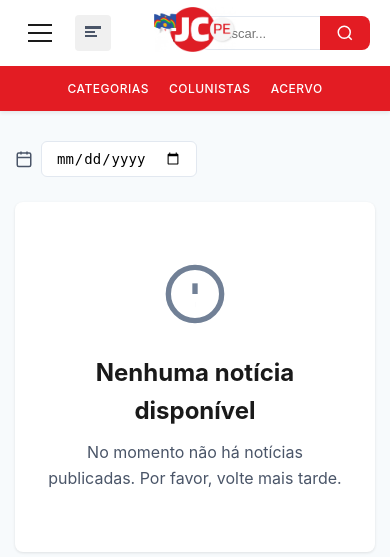
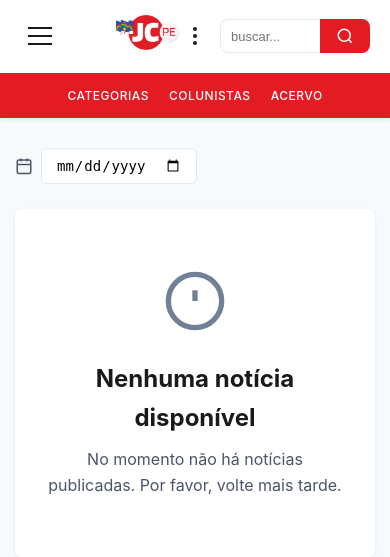
Before and after one commit to Nobutann/TLTMidias, a Django app: page / in a window 390 px wide. Shown: the top 557 px of the page. Run offline with Django 5.2, Linux system fonts and the light colour scheme; data comes from the database, SQL or seed files in the repository; data that the repository does not hold is empty.

Commit message:
desespremi itens do cabecalho

```diff
--- a/static/article/css/style.css
+++ b/static/article/css/style.css
@@ -1302,3 +1302,31 @@ body {
         height: auto;
     }
 }
+@media (max-width: 768px) {
+    .logo {
+        position: static;
+        transform: none;
+        left: auto;
+        margin: 0;
+    }
+
+
+    .header-edition {
+        display: none !important;
+    }
+
+
+    .search-input {
+        width: 100px;
+        padding: 6px 10px;
+    }
+
+    .header-top {
+        gap: 5px;
+        justify-content: space-between;
+    }
+
+    .logo img {
+        height: 35px;
+    }
+}
```
